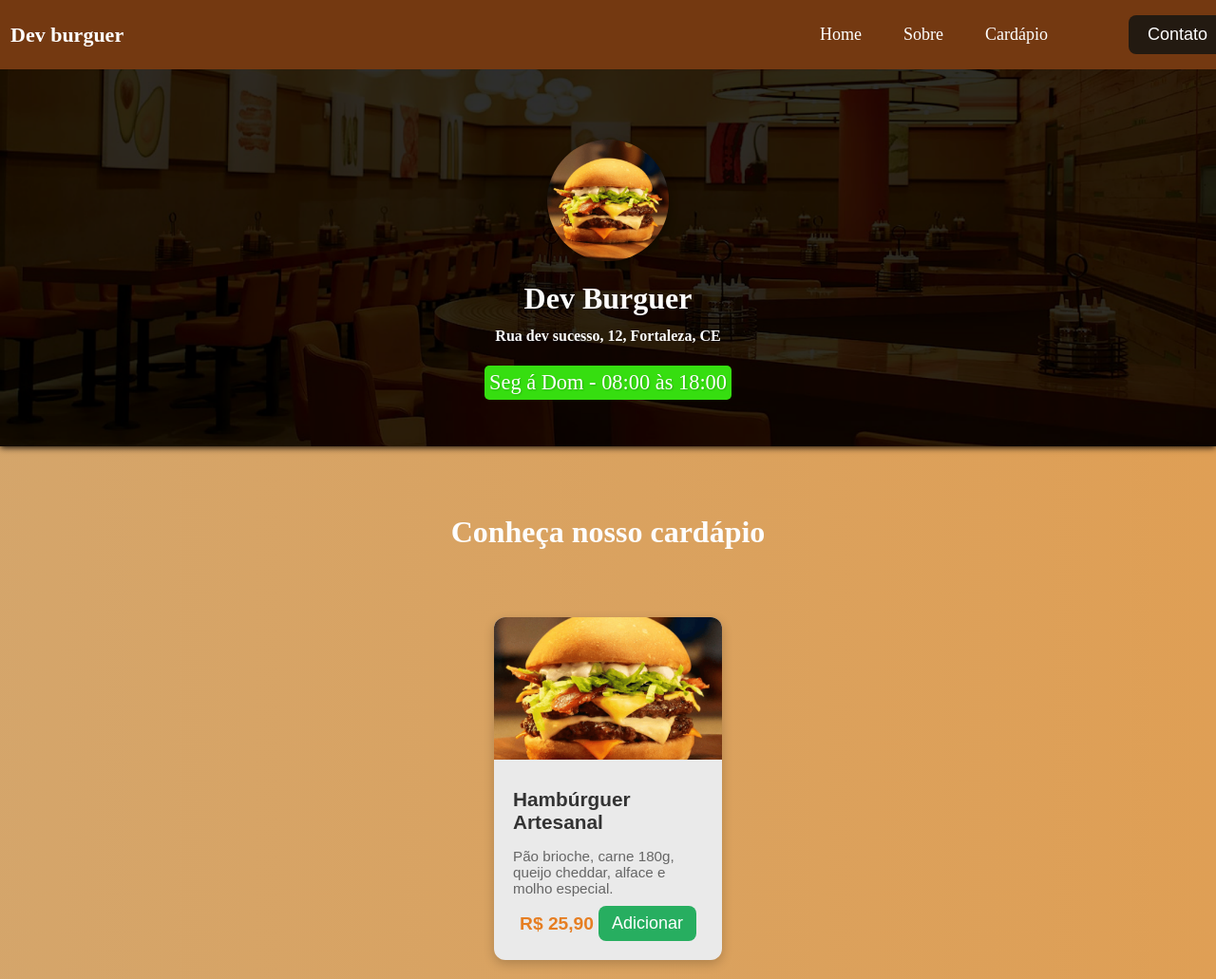
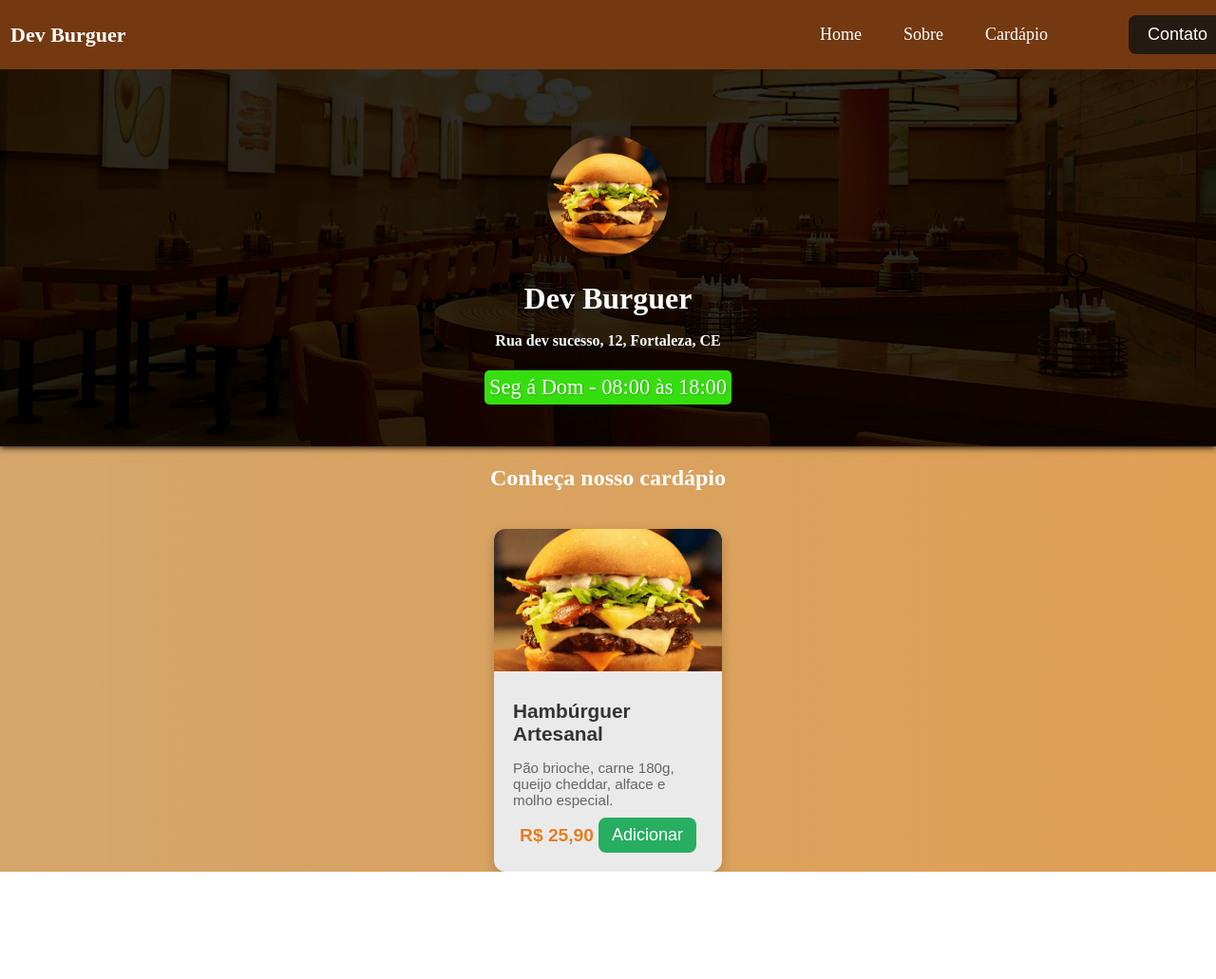
Before and after one commit to ALVEN11-OSS/Cardapio-hamburgueria-dev, a website built with Vite: page index.html in a window 1280 px wide. Shown: the whole page at 95% size. After the commit the page ends 918 px from the top, so only its background shows below. Built offline with nearby package versions, Linux system fonts and the light colour scheme.

Commit message:
Refactor header and menu layout structure
Moved navigation into a semantic <nav> element and restructured the header and main content for improved clarity and accessibility. Added new CSS classes for menu section layout and title, and updated styles to better align menu cards and section titles.

```diff
--- a/index.html
+++ b/index.html
@@ -1,47 +1,49 @@
 <!DOCTYPE html>
 <html lang="pt-br">
   <head>
-    <meta charset="UTF-8">
-    <meta name="viewport" content="width=device-width, initial-scale=1.0">
-    <link rel="stylesheet" href="./styles/styles.css">
+    <meta charset="UTF-8" />
+    <meta name="viewport" content="width=device-width, initial-scale=1.0" />
+    <link rel="stylesheet" href="./styles/styles.css" />
     <title>Dev Burguer - a melhor hamburgueria dev!</title>
   </head>
   <body>
-    <!--Header-->
-
-    <header class="banner">
-      <header class="navbar">
-        <span class="nav-bar">Dev burguer</span>
+    <header>
+      <nav class="navbar">
+        <span class="nav-bar">Dev Burguer</span>
         <ul class="nav-links">
           <li><a href="#">Home</a></li>
           <li><a href="#">Sobre</a></li>
           <li><a href="#">Cardápio</a></li>
         </ul>
-      </span>
         <a href="#"><button>Contato</button></a>
+      </nav>
     </header>
+    <main>
+      <section class="banner">
         <div class="logo">
-            <img src="./assets/hamb-1.png" alt="Dev Burguer Logo"/>
+          <img src="./assets/hamb-1.png" alt="Logo da Dev Burguer" />
           <h1 class="logo-text">Dev Burguer</h1>
           <h2 class="logo-subtext">Rua dev sucesso, 12, Fortaleza, CE</h2>
           <p class="logo-subtext1">Seg á Dom - 08:00 às 18:00</p>
         </div>
-        <div class="text-menu">
-            <h1>Conheça nosso cardápio</h1>
-        </div>
-    </header>
-    <!--Fim Header-->
+      </section>
+
+      <section class="menu-section">
+        <h2 class="menu-section__title">Conheça nosso cardápio</h2>
         <div class="menu-card">
-  <img src="./assets/hamb-1.png" alt="Prato" class="menu-img">
+          <img src="./assets/hamb-1.png" alt="Prato" class="menu-img" />
           <div class="menu-content">
             <h3 class="menu-title">Hambúrguer Artesanal</h3>
-    <p class="menu-description">Pão brioche, carne 180g, queijo cheddar, alface e molho especial.</p>
+            <p class="menu-description">
+              Pão brioche, carne 180g, queijo cheddar, alface e molho especial.
+            </p>
             <div class="menu-footer">
               <span class="menu-price">R$ 25,90</span>
               <button class="menu-btn">Adicionar</button>
             </div>
           </div>
         </div>
-
+      </section>
+    </main>
   </body>
 </html>
--- a/styles/styles.css
+++ b/styles/styles.css
@@ -70,9 +70,23 @@ body{
   transform: translateX(-50%);
 }
 
+.menu-section__title {
+  text-align: center;
+  color: #fdfdfd;
+  margin-bottom: 20px;
+}
+
+.menu-section {
+  display: flex;
+  flex-direction: column;
+  flex-wrap: wrap;
+  justify-content: center;
+  align-items: center;
+  gap: 20px;
+}
+
 .menu-card {
   width: 240px;
-  margin: 180px auto 20px;
   border-radius: 12px;
   overflow: hidden;
   box-shadow: 0 4px 12px rgba(0,0,0,0.2);
```
Lines whose indentation alone changed are shown as unchanged.
